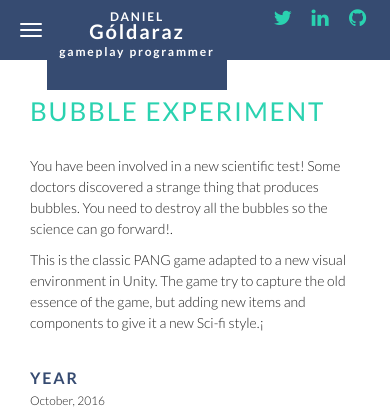
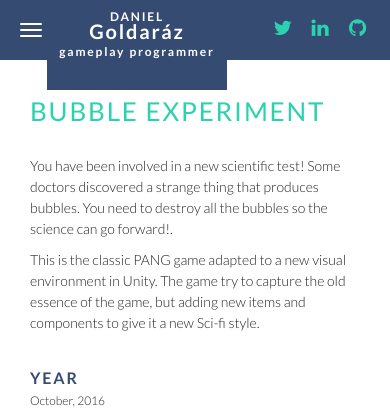
Before and after one commit to dgoldaraz/dgoldaraz.github.io, a Jekyll site: the page built from _posts/2016-10-01-bubble-experiment.md, in a window 390 px wide. Shown: the top 420 px of the page. Built offline with Jekyll 4.4.1, drawn with Linux system fonts in a browser that asks for light colours; nearby versions of some CDN libraries.

Commit message:
fixed css issues.

```diff
--- a/_layouts/default.html
+++ b/_layouts/default.html
@@ -49,7 +49,7 @@
                         </button>
                         <a class="navbar-brand navbar-brand-link" href="/">
                             <span class="navbar-brand-name">Daniel</span>
-                            <span class="navbar-brand-lastname">Góldaraz</span>
+                            <span class="navbar-brand-lastname">Goldaráz</span>
                             <span class="navbar-brand-role">Gameplay Programmer</spam>
                         </a>
                     </div>
--- a/_posts/2016-10-01-bubble-experiment.md
+++ b/_posts/2016-10-01-bubble-experiment.md
@@ -11,4 +11,4 @@
 
 You have been involved in a new scientific test! Some doctors discovered a strange thing that produces bubbles. You need to destroy all the bubbles so the science can go forward!.
 
-This is the classic PANG game adapted to a new visual environment in Unity. The game try to capture the old essence of the game, but adding new items and components to give it a new Sci-fi style.¡
+This is the classic PANG game adapted to a new visual environment in Unity. The game try to capture the old essence of the game, but adding new items and components to give it a new Sci-fi style.
--- a/assets/css/style.css
+++ b/assets/css/style.css
@@ -1091,9 +1091,15 @@
     padding: 5px 0;
     display: block;
   }
+  .show-navbar .navbar-header {
+    height: 60px;
+  }
   .show-navbar .navbar-brand .navbar-brand-role {
     line-height: 18px;
     padding: 5px 0;
+  }
+  .show-navbar .navbar-brand .navbar-brand-link {
+    height: 60px;
   }
   .navbar-default {
     background: #fff !important;
@@ -1116,6 +1122,9 @@
   }
   .col {
     width: 25%;
+  }
+  .socialnav {
+    top: 10px;
   }
   .actions-block {
     padding: 10% 10% 0;
--- a/less/components/_social-links.less
+++ b/less/components/_social-links.less
@@ -1,4 +1,3 @@
-
 /**************************************************/
 /* Social links */
 /**************************************************/
--- a/resume/index.html
+++ b/resume/index.html
@@ -21,7 +21,7 @@
             <hr>
         </div>
 
-        <div id="container">
+        <div class="container">
             <div id="row">
                 <div class="col-md-9">
 
```
Also changed, not shown: less/app.less (+15 -0 lines), assets/css/style.min.css.
